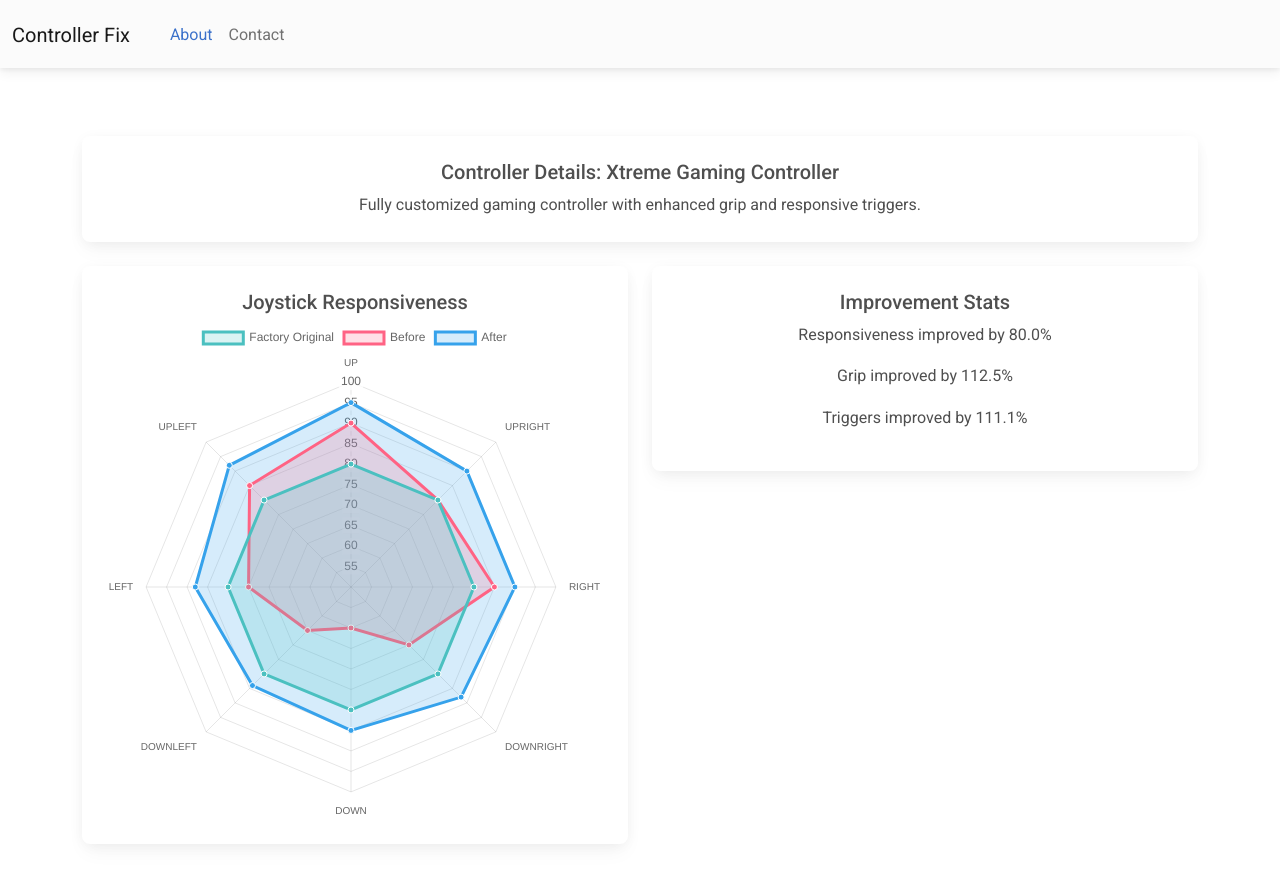
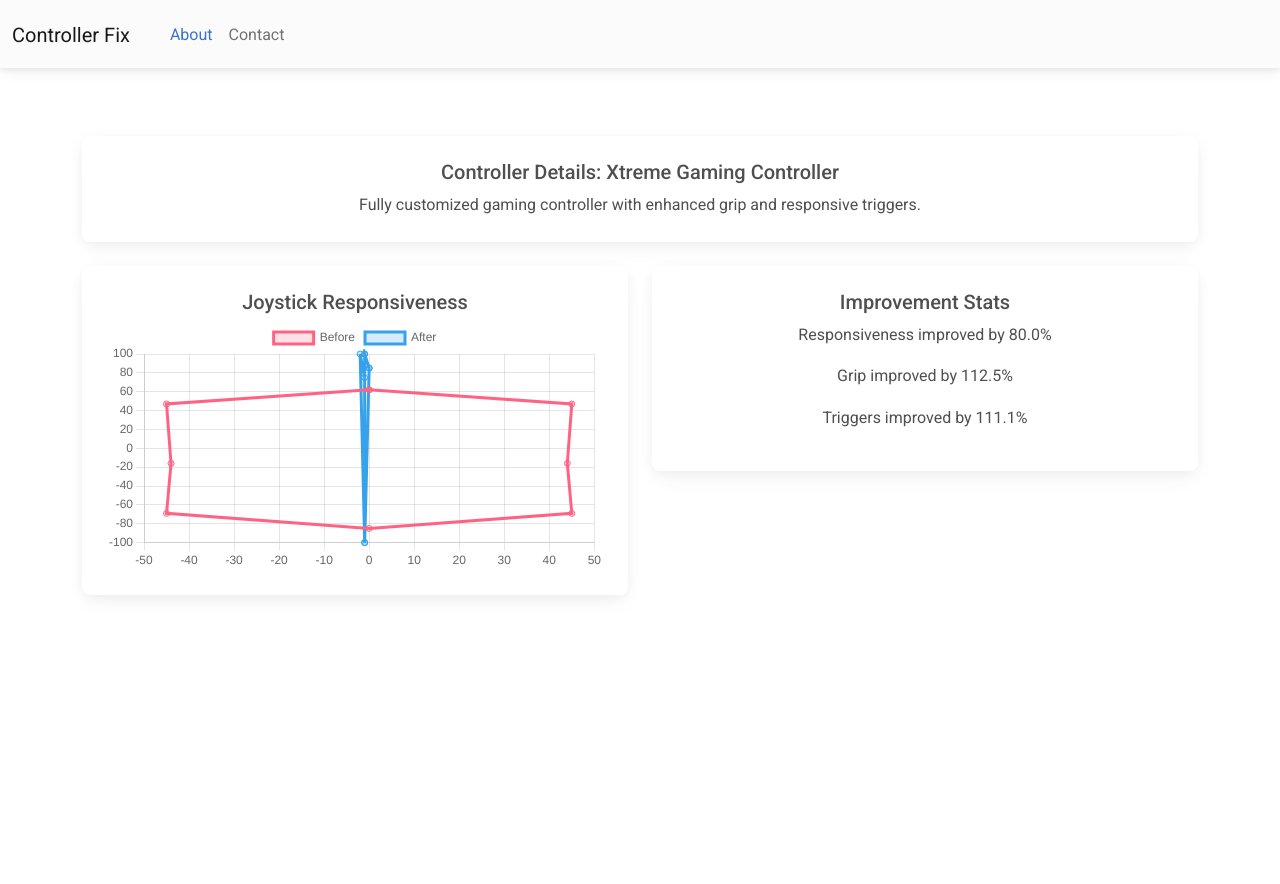
Before and after one commit to jdboisvert/control-fix-website, a React (Create React App) app in the folder controller-fix/: page /controller/1 in a window 1280 px wide. Shown: the top 884 px of the page. After the commit the page ends 800 px from the top, so only its background shows below. Built offline with nearby package versions, Linux system fonts and the light colour scheme.

Commit message:
feat: Updated controller joystick chart and removed contract form to instead point to my personal website.

```diff
--- a/controller-fix/src/App.js
+++ b/controller-fix/src/App.js
@@ -2,7 +2,6 @@ import React from 'react';
 import './App.css';
 import ControllerGrid from './components/ControllerGrid';
 import ControllerDetails from './components/ControllerDetails';
-import ContactForm from './components/ContactForm';
 import About from './components/About';
 import { BrowserRouter as Router, Routes, Route } from 'react-router-dom';
 import Navigation from './components/Navigation';
@@ -17,7 +16,6 @@ function App() {
             <Route path="/" element={<ControllerGrid />} />
             <Route path="/controller/:id" element={<ControllerDetails />} />
             <Route path="/about" element={<About />} />
-            <Route path="/contact" element={<ContactForm />} />
           </Routes>
         </main>
       </div>
--- a/controller-fix/src/components/About.js
+++ b/controller-fix/src/components/About.js
@@ -22,18 +22,18 @@ const About = () => {
                     <MDBCard alignment='center'>
                         <MDBCardBody>
                             <MDBCardTitle className='text-primary'>
-                                Controller Enthusiast
+                                Why fix controllers?
                             </MDBCardTitle>
                             <MDBCardText className='text-start'>
-                                With a passion for both software development and gaming, I've found a unique niche in repairing and optimizing controllers. My background in software engineering allows me to approach problems analytically, ensuring that every controller I fix not only works but works better than it did before. This project is a personal endeavor to document the process and share the results with a community of gamers and tech enthusiasts.
+                                With a passion for both software development and retro gaming, I've found a unique niche in repairing and optimizing controllers. My background is in software engineering which makes me want to ensure that every controller I fix not only works but works better than it did before. This project is a personal challenge to document the process and share the results with a community of gamers and tech enthusiasts.
                             </MDBCardText>
                             <MDBCardText className='text-start'>
-                                Beyond just repairing controllers, I explore ways to enhance their functionality, experimenting with different modifications that can improve gaming performance. Whether it's for competitive gaming or casual play, I believe a well-functioning controller is key to an immersive experience.
+                                I loved the Nintendo 64 growing up and have recently been playing it a lot and when I first tried to fix my controller it totally changed my experience revisiting my childhood and I really want to share that with others too.
                             </MDBCardText>
                             <MDBCardText className='text-start'>
-                                I hope you find these insights and results both informative and inspiring!
+                                I hope you find these insights and results both informative and fun!
                             </MDBCardText>
-                            <MDBBtn color='primary' href='/contact'>Contact Me</MDBBtn>
+                            <MDBBtn color='primary' href='https://jdboisvert.github.io/'>More About Me</MDBBtn>
                         </MDBCardBody>
                     </MDBCard>
                 </MDBCol>
--- a/controller-fix/src/components/ContactForm.js
+++ /dev/null
@@ -1,69 +0,0 @@
-import React, { useState } from 'react';
-import {
-  MDBContainer,
-  MDBRow,
-  MDBCol,
-  MDBInput,
-  MDBBtn
-} from 'mdb-react-ui-kit';
-
-const ContactForm = () => {
-  const [formData, setFormData] = useState({
-    name: '',
-    email: '',
-    message: ''
-  });
-
-  const handleChange = (e) => {
-    const { name, value } = e.target;
-    setFormData({
-      ...formData,
-      [name]: value
-    });
-  };
-
-  const handleSubmit = (e) => {
-    e.preventDefault();
-    // Handle the form submission, such as sending an email or saving the data
-    console.log(formData);
-  };
-
-  return (
-    <MDBContainer className="my-5">
-      <MDBRow>
-        <MDBCol md="6">
-          <form onSubmit={handleSubmit}>
-            <p className="h4 text-center mb-4">Let's get in touch!</p>
-            <MDBInput
-              label="Your name"
-              type="text"
-              name="name"
-              value={formData.name}
-              onChange={handleChange}
-            />
-            <MDBInput
-              label="Your email"
-              type="email"
-              name="email"
-              value={formData.email}
-              onChange={handleChange}
-            />
-            <MDBInput
-              type="textarea"
-              label="Your message"
-              rows="4"
-              name="message"
-              value={formData.message}
-              onChange={handleChange}
-            />
-            <div className="text-center mt-4">
-              <MDBBtn color="warning" type="submit">Send</MDBBtn>
-            </div>
-          </form>
-        </MDBCol>
-      </MDBRow>
-    </MDBContainer>
-  );
-};
-
-export default ContactForm;
--- a/controller-fix/src/components/ControllerDetails.js
+++ b/controller-fix/src/components/ControllerDetails.js
@@ -1,8 +1,8 @@
 import React from 'react';
 import { useParams } from 'react-router-dom';
-import { Radar } from 'react-chartjs-2';
+import { Scatter } from 'react-chartjs-2';
 import { MDBContainer, MDBRow, MDBCol, MDBCard, MDBCardBody, MDBCardTitle, MDBCardText } from 'mdb-react-ui-kit';
-import Chart from 'chart.js/auto'; // Required so that chart.js can be used with react-chartjs-2 and it doesn't throw an error.
+import 'chart.js/auto'; // Required so that chart.js can be used with react-chartjs-2 and it doesn't throw an error.
 
 const ControllerDetails = () => {
     let { id } = useParams();
@@ -32,94 +32,61 @@ const ControllerDetails = () => {
     const details = getControllerDetails(id);
 
     // Mock joystick responsiveness values
-    const joystickDataBefore = {
-        UP: 90, // Replace with actual values
-        UPRIGHT: 80,
-        RIGHT: 85,
-        DOWNRIGHT: 70,
-        DOWN: 60,
-        DOWNLEFT: 65,
-        LEFT: 75,
-        UPLEFT: 85,
-    };
+    const joystickPositionsBefore = [
+        { x: 0, y: 62 },
+        { x: 45, y: 47 },
+        { x: 44, y: -16 },
+        { x: 45, y: -69 },
+        { x: 0, y: -85 },
+        { x: -45, y: -69 },
+        { x: -44, y: -16 },
+        { x: -45, y: 47 },
+    ];
 
-    const joystickDataAfter = {
-        UP: 95,
-        UPRIGHT: 90,
-        RIGHT: 90,
-        DOWNRIGHT: 88,
-        DOWN: 85,
-        DOWNLEFT: 84,
-        LEFT: 88,
-        UPLEFT: 92,
-    };
+    const joystickPositionsAfter = [
+        { x: 0, y: 85 },
+        { x: -1, y: -100 },
+        { x: -1, y: 87 },
+        { x: -1, y: -100 },
+        { x: -2, y: 100 },
+        { x: -1, y: 75 },
+        { x: -1, y: 100 },
+        { x: -1, y: 100 },
+    ];
 
-    // Mock joystick responsiveness values
-    const originalJoystickData = {
-            UP: 80,
-            UPRIGHT: 80,
-            RIGHT: 80,
-            DOWNRIGHT: 80,
-            DOWN: 80,
-            DOWNLEFT: 80,
-            LEFT: 80,
-            UPLEFT: 80,
-        };
+    // Ensure they connect
+    const joystickDataBeforeClosedLoop = [...joystickPositionsBefore, joystickPositionsBefore[0]];
+    const joystickDataAfterClosedLoop = [...joystickPositionsAfter, joystickPositionsAfter[0]];
 
-    // Radar chart data
-    const chartData = {
-        labels: Object.keys(joystickDataBefore),
+    // Scatter plot data
+    const scatterData = {
         datasets: [
             {
-                label: 'Factory Original',
-                data: Object.values(originalJoystickData),
-                fill: true,
-                backgroundColor: 'rgba(75, 192, 192, 0.2)', // Light green with transparency
-                borderColor: 'rgb(75, 192, 192)', // Solid light green
-                pointBackgroundColor: 'rgb(75, 192, 192)',
-                pointBorderColor: '#fff',
-                pointHoverBackgroundColor: '#fff',
-                pointHoverBorderColor: 'rgb(75, 192, 192)'
-            },
-            {
                 label: 'Before',
-                data: Object.values(joystickDataBefore),
-                fill: true,
+                data: joystickDataBeforeClosedLoop,
                 backgroundColor: 'rgba(255, 99, 132, 0.2)',
-                borderColor: 'rgb(255, 99, 132)',
-                pointBackgroundColor: 'rgb(255, 99, 132)',
-                pointBorderColor: '#fff',
-                pointHoverBackgroundColor: '#fff',
-                pointHoverBorderColor: 'rgb(255, 99, 132)'
+                borderColor: 'rgba(255, 99, 132, 1)',
+                showLine: true,
+                fill: true, // Fill the area under the line
             },
             {
                 label: 'After',
-                data: Object.values(joystickDataAfter),
-                fill: true,
+                data: joystickDataAfterClosedLoop,
                 backgroundColor: 'rgba(54, 162, 235, 0.2)',
-                borderColor: 'rgb(54, 162, 235)',
-                pointBackgroundColor: 'rgb(54, 162, 235)',
-                pointBorderColor: '#fff',
-                pointHoverBackgroundColor: '#fff',
-                pointHoverBorderColor: 'rgb(54, 162, 235)'
+                borderColor: 'rgba(54, 162, 235, 1)',
+                showLine: true,
+                fill: true, // Fill the area under the line
             },
+            // TODO add OEM data
         ],
     };
 
-    const chartOptions = {
-        elements: {
-            line: {
-                borderWidth: 3
-            }
-        },
+    const scatterOptions = {
         scales: {
-            r: {
-                angleLines: {
-                    display: true
-                },
-                suggestedMin: 50,
-                suggestedMax: 100
-            }
+            x: {
+                type: 'linear',
+                position: 'bottom',
+            },
         },
     };
 
@@ -127,7 +94,7 @@ const ControllerDetails = () => {
         return ((after - before) / before * 100).toFixed(1); // Returns the percentage improvement
     };
 
-    // Example stats for comparison
+    // Example stats for comparison (TODO - replace with actual stats of improvement in all directions)
     const comparisonStats = {
         responsiveness: {
             before: 50,
@@ -161,7 +128,7 @@ const ControllerDetails = () => {
                     <MDBCard>
                         <MDBCardBody>
                             <MDBCardTitle>Joystick Responsiveness</MDBCardTitle>
-                            <Radar data={chartData} options={chartOptions} />
+                            <Scatter data={scatterData} options={scatterOptions} />
                         </MDBCardBody>
                     </MDBCard>
                 </MDBCol>
```
